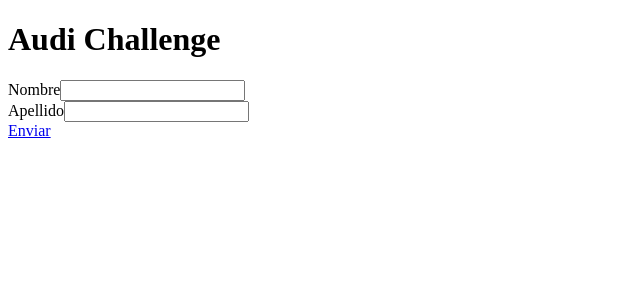
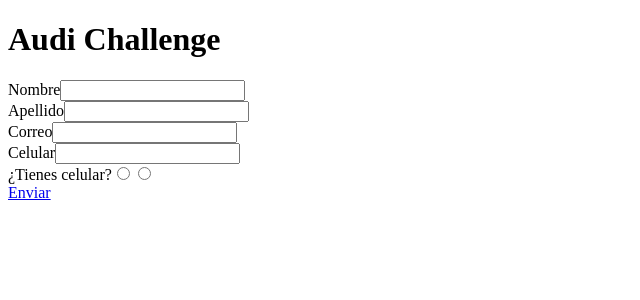
Before and after one commit to hecgonzalez/audiChallenge, a PHP site: page / in a window 1280 px wide. Shown: the top 300 px of the page, without its empty margins (0-640 px from the left). Run offline with PHP 8.4, Linux system fonts and the light colour scheme.

Commit message:
Inputs
Add correo, celular, opciones

```diff
--- a/index.php
+++ b/index.php
@@ -11,6 +11,9 @@
 	<input type="hidden" name="accion" value="guardar" />
     <label>Nombre</label><input type="text" name="nombre" id="nombre" /><br />
     <label>Apellido</label><input type="text" name="apellido" id="apellido" /><br />
+    <label>Correo</label><input type="text" name="correo" id="correo" /><br />
+    <label>Celular</label><input type="text" name="celular" id="celular" /><br />
+    <label>¿Tienes celular?</label><input type="radio" name="celular" value="SI" /><input type="radio" name="celular" value="NO" /><br />
    	<a href="javascript:;" id="enviar-form">Enviar</a>
 </form>
 
```
